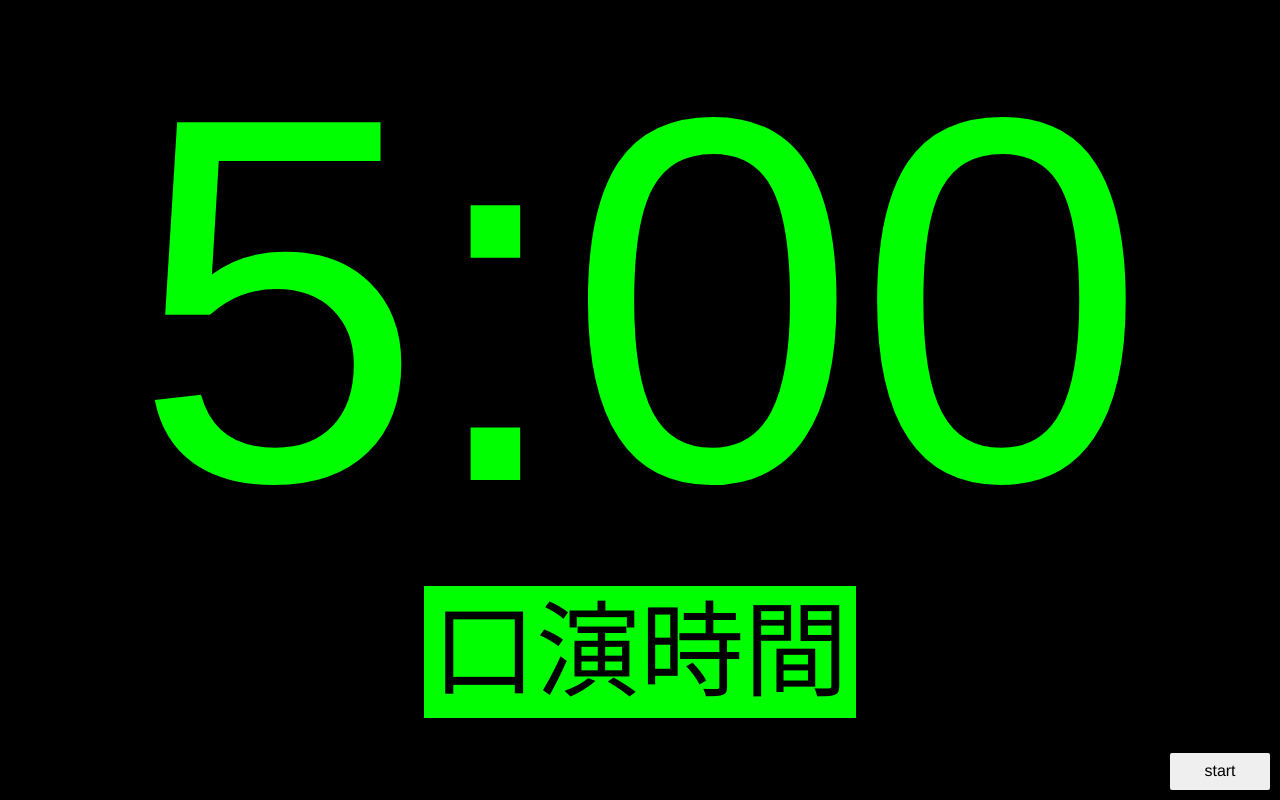
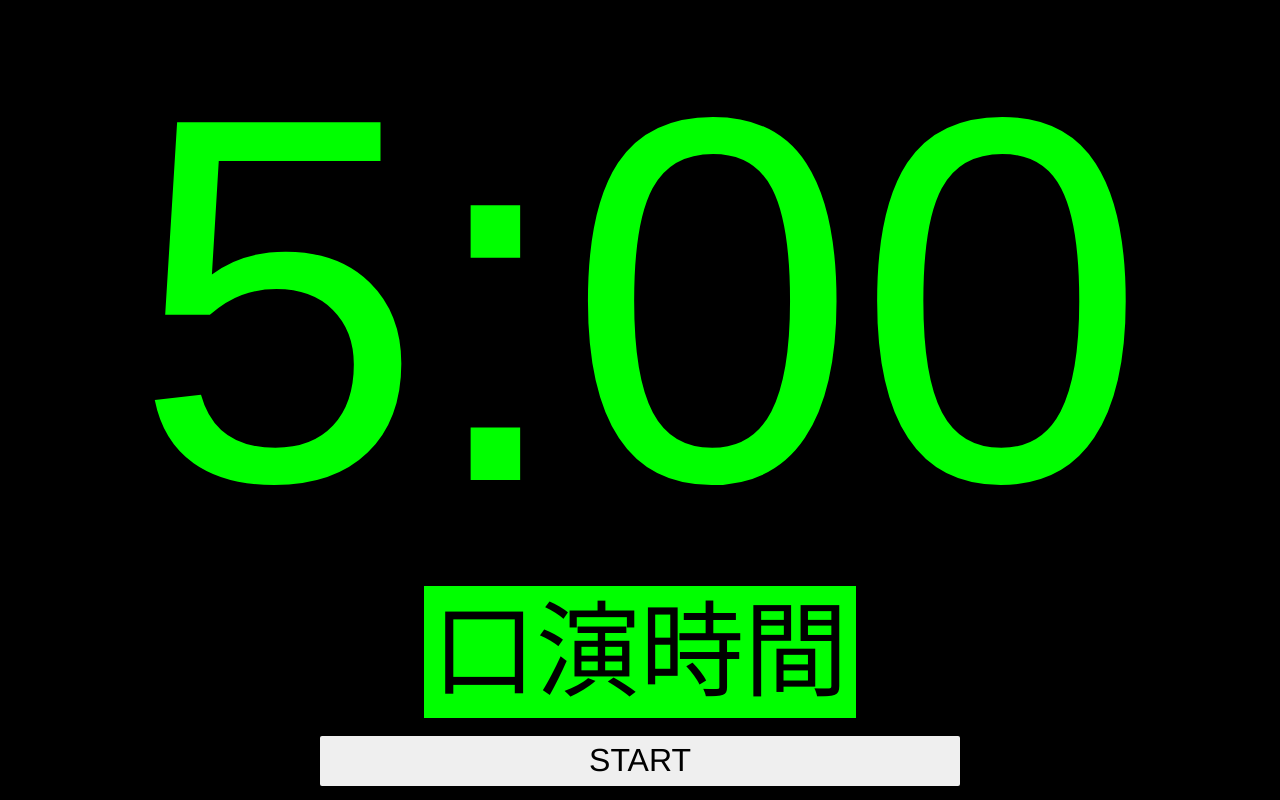
Before and after one commit to kuchiyama/bibliobattle-timer, a plain HTML site: page BibliobattleTimer.html in a window 1280 px wide. Drawn offline with Linux system fonts and the light colour scheme.

Commit message:
縦向きデバイスに対応

```diff
--- a/main.css
+++ b/main.css
@@ -6,6 +6,7 @@ body {
     text-align: center;
     font-family: "Helvetica Neue", Helvetica, "游ゴシック", YuGothic, "ヒラギノ角ゴ Pro", "Hiragino Kaku Gothic Pro", "メイリオ", "Meiryo", sans-serif;
     line-height: 1;
+    overflow: hidden;
 }
 .wrapper {
   width: 100%;
@@ -26,15 +27,17 @@ body {
     padding: 1vh;
 }
 .footer{
-    position: fixed;
+    /*position: fixed;
     bottom: 10px;
-    right: 10px;
+    /*right: 10px;*/
+    padding-top: 4vh;
+    width: 100%;
 }
 button {
     font: inherit;
-    padding: 6px 12px;
-    margin-bottom: 0px;
-    font-size: 16px;
+    /*padding: 1vh 2vh;*/
+    margin: auto 0px;
+    font-size: 4vh;
     line-height: 1.42857;
     text-align: center;
     white-space: nowrap;
@@ -44,5 +47,18 @@ button {
     background-image: none;
     border: 1px solid transparent;
     border-radius: 2px;
-    width:100px;
+    width:50%;
+    text-transform: uppercase;
 }
+@media screen and (orientation: portrait) {
+   /* 縦向きの場合のスタイル */
+    #timer{
+        font-size: 40vw;
+    }
+    #timer_title{
+        font-size: 20vw;
+    }
+    button{
+        font-size: 8vw;
+    }
+}
```
